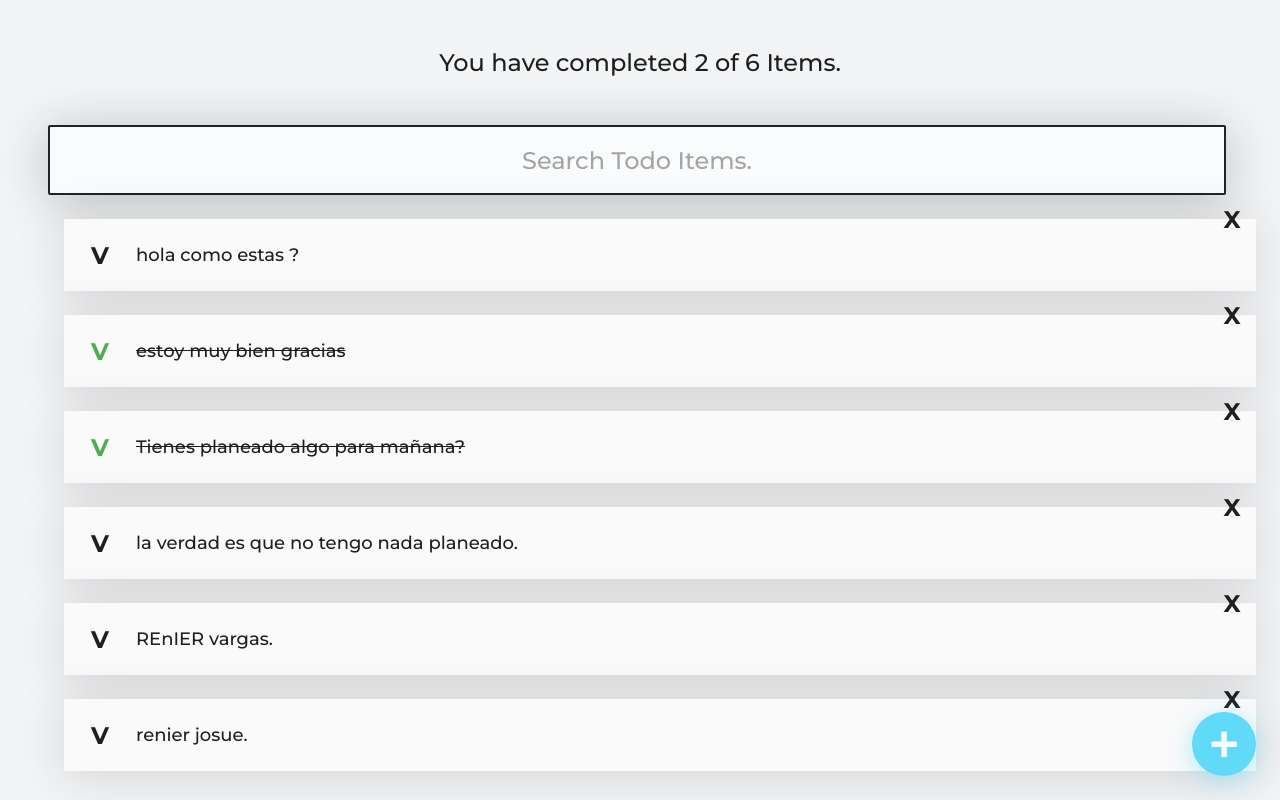
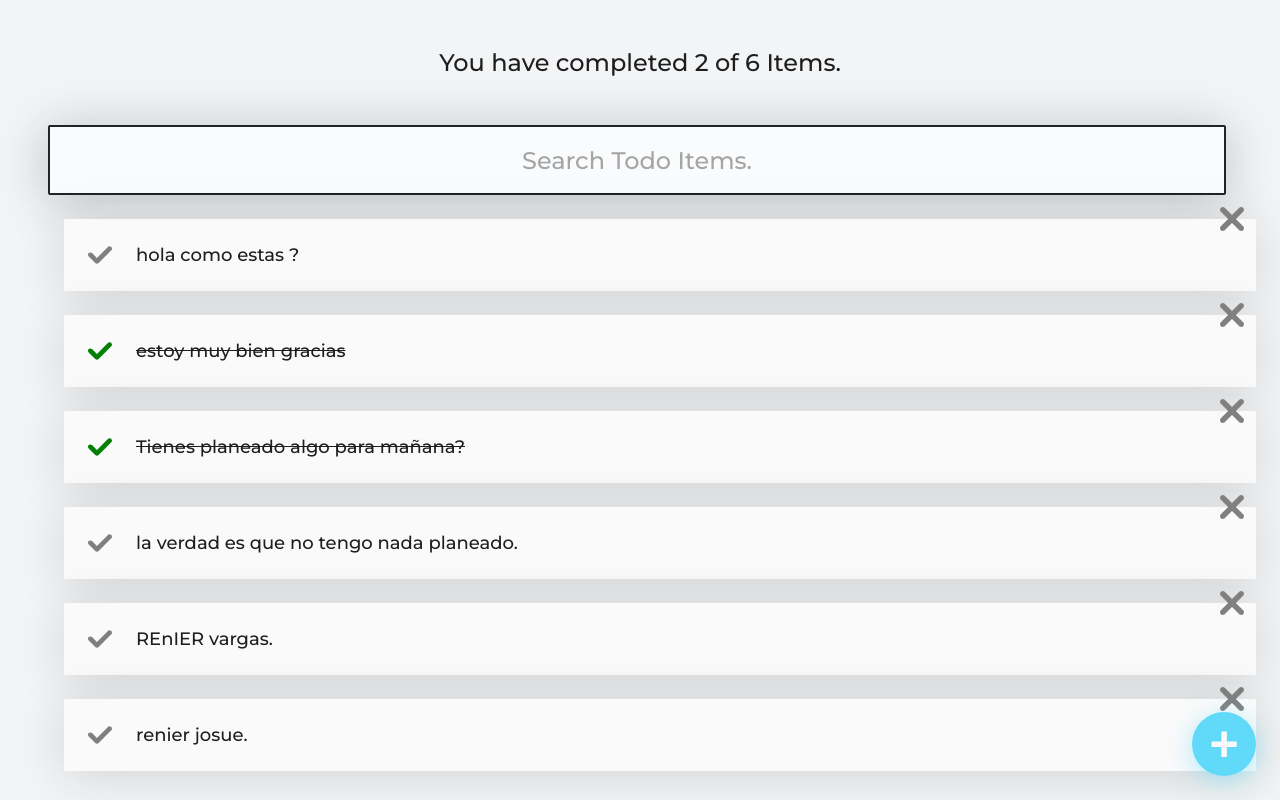
Before and after one commit to renier1989/react-basic-course, a React (Create React App) app: page / in a window 1280 px wide. Built offline with nearby package versions, Linux system fonts and the light colour scheme.

Commit message:
Progress Class12

```diff
--- /dev/null
+++ b/src/CompleteIcon.js
@@ -0,0 +1,14 @@
+import React from "react";
+import { TodoIcon } from "./TodoIcon";
+
+function CompleteIcon({completed, onComplete}) {
+  return (
+    <TodoIcon
+        type = 'check'
+        color = {completed ? 'green' : 'gray'}
+        onClick = {onComplete}
+    />
+  );
+}
+
+export { CompleteIcon };
--- /dev/null
+++ b/src/DeleteIcon.js
@@ -0,0 +1,14 @@
+import React from "react";
+import { TodoIcon } from "./TodoIcon";
+
+function DeleteIcon({onDelete}) {
+  return (
+    <TodoIcon
+        type = 'delete'
+        color = 'gray'
+        onClick = {onDelete}
+    />
+  );
+}
+
+export { DeleteIcon };
--- /dev/null
+++ b/src/TodoIcon.js
@@ -0,0 +1,19 @@
+import React from 'react'
+import {ReactComponent as CheckSVG} from './icons/check.svg'
+import {ReactComponent as DeleteSVG} from './icons/delete.svg'
+import './css/TodoIcons.css'
+
+const iconTypes = {
+    "check" : (color) => <CheckSVG className="Icon-svg" fill={color}/>,
+    "delete" : (color) => <DeleteSVG className="Icon-svg" fill={color}/>,
+};
+
+function TodoIcon({type, color, onClick}) {
+  return (
+    <span className={`Icon-container Icon-container-${type}`} onClick={onClick}>
+        {iconTypes[type](color)}
+    </span>
+  )
+}
+
+export {TodoIcon}
--- a/src/TodoItem.js
+++ b/src/TodoItem.js
@@ -1,17 +1,24 @@
 import './css/TodoItem.css'
+import {CompleteIcon} from './CompleteIcon';
+import {DeleteIcon} from './DeleteIcon';
 
 function TodoItem({todo , onComplete, onDeleteItem}) {
     return (
       <li className="TodoItem">
-        <span className={`Icon Icon-check ${todo.completed && "Icon-check--active"}`}
+        {/* <span className={`Icon Icon-check ${todo.completed && "Icon-check--active"}`}
         onClick={onComplete}
-        > V </span>
+        > V </span> */}
+
+        <CompleteIcon completed={todo.completed} onComplete={onComplete} />
 
         <p className={`TodoItem-p ${todo.completed && "TodoItem-p--complete"}`}>{todo.text}</p>
-        {/* <p className="TodoItem-p TodoItem-p--complete">{todo.text}</p> */}
-        <span className='Icon Icon-delete'
+
+        <DeleteIcon onDelete={onDeleteItem}/>
+
+
+        {/* <span className='Icon Icon-delete'
         onClick={onDeleteItem}
-        > X </span>
+        > X </span> */}
       </li>
     );
   }
--- /dev/null
+++ b/src/css/TodoIcons.css
@@ -0,0 +1,37 @@
+.Icon-container {
+    cursor: pointer;
+    display: flex;
+    justify-content: center;
+    align-items: center;
+    height: 48px;
+    width: 48px;
+    font-size: 24px;
+    font-weight: bold;
+    /* background-color: #CCC; */
+  }
+
+  .Icon-container-check {
+    position: absolute;
+    left: 12px;
+  }
+  .Icon-container-check--active {
+    color: #4caf50;
+  }
+
+  .Icon-container-delete {
+    position: absolute;
+    top: -24px;
+    right: 0;
+  }
+
+  .Icon-svg{
+    width: 24px;
+    height: 24px;
+  }
+
+  .Icon-container-delete:hover .Icon-svg {
+    fill: red;
+  }
+  .Icon-container-check:hover .Icon-svg {
+    fill: green;
+  }
--- a/src/css/TodoItem.css
+++ b/src/css/TodoItem.css
@@ -18,32 +18,3 @@
   .TodoItem-p--complete {
     text-decoration: line-through;
   }
-
-  .Icon {
-    cursor: pointer;
-    display: flex;
-    justify-content: center;
-    align-items: center;
-    height: 48px;
-    width: 48px;
-    font-size: 24px;
-    font-weight: bold;
-    /* background-color: #CCC; */
-  }
-
-  .Icon-check {
-    position: absolute;
-    left: 12px;
-  }
-  .Icon-check--active {
-    color: #4caf50;
-  }
-
-  .Icon-delete {
-    position: absolute;
-    top: -24px;
-    right: 0;
-  }
-  .Icon-delete:hover {
-    color: red;
-  }
```
Also changed, not shown: src/App.js (line endings or trailing spaces), src/icons/check.svg (added), src/icons/delete.svg (added).
